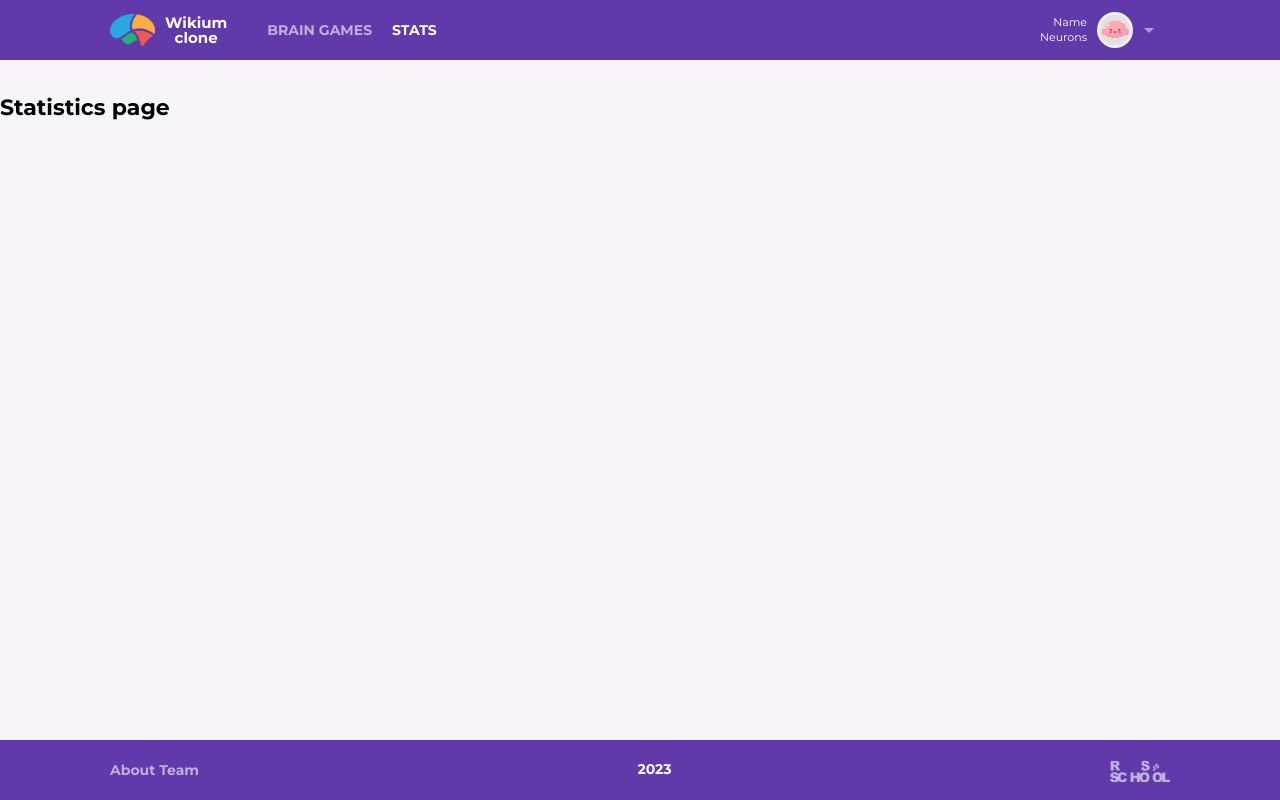
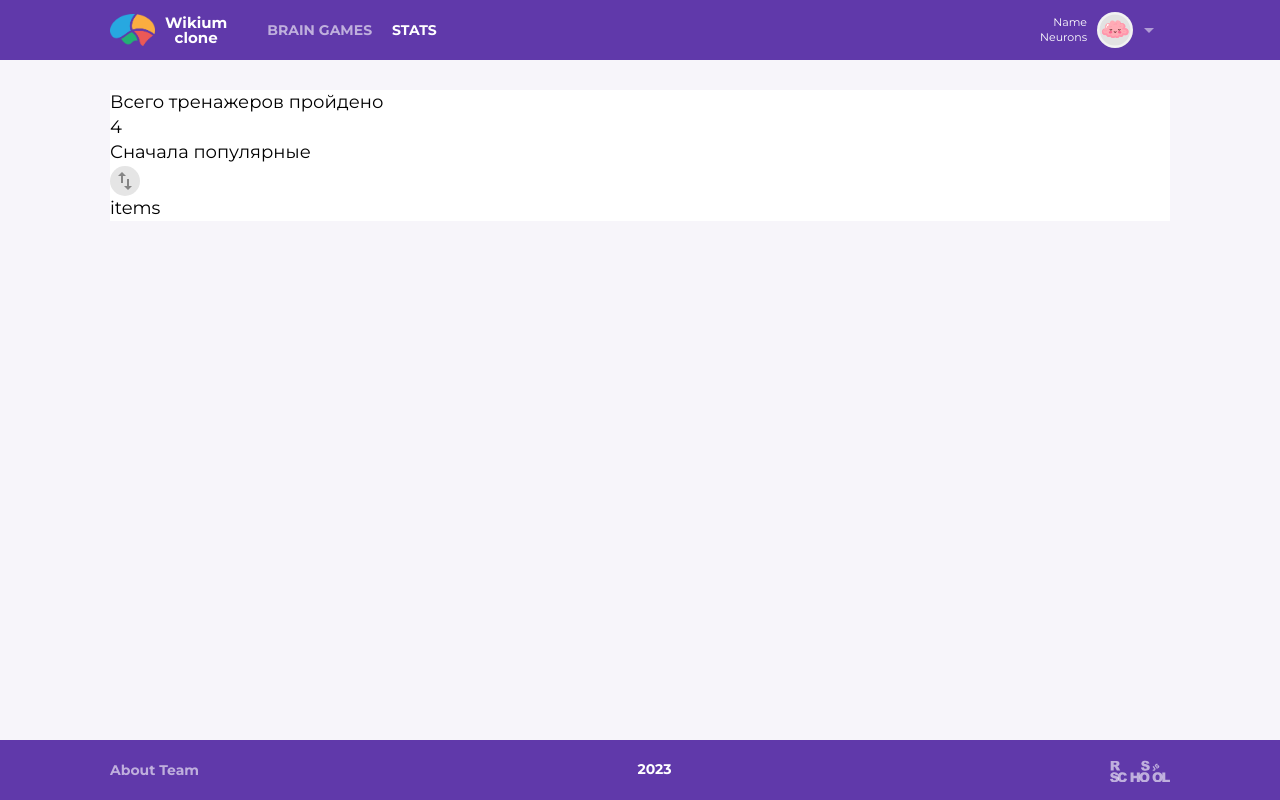
Before and after one commit to Ponomareva-Nina/Wikium-Clone, a React (Create React App) app in the folder client/: page /stats in a window 1280 px wide. Built offline with nearby package versions, Linux system fonts and the light colour scheme.

Commit message:
feat: create modules for statistics

```diff
--- a/client/src/interfaces/GameInterface.ts
+++ b/client/src/interfaces/GameInterface.ts
@@ -16,3 +16,8 @@ export interface GameInterface {
   description: string;
   skills: Skill[];
 }
+
+export interface GameItem {
+  game: GameInterface;
+  attempts: number;
+}
--- /dev/null
+++ b/client/src/interfaces/Statistics.ts
@@ -0,0 +1,8 @@
+export type Statistics = Array<GameAttempt>;
+
+export interface GameAttempt {
+  gameId: number;
+  category: string;
+  date: Date;
+  neurons: number;
+}
--- /dev/null
+++ b/client/src/pages/StatisticsPage/AllTrainsChart/AllTrainsChart.module.scss
@@ -0,0 +1,10 @@
+.sort_btn {
+  outline: none;
+  width: 3rem;
+  height: 3rem;
+  display: flex;
+  justify-content: center;
+  align-items: center;
+  background: #e5e5e5;
+  border-radius: 50%;
+}
--- /dev/null
+++ b/client/src/pages/StatisticsPage/AllTrainsChart/AllTrainsChart.tsx
@@ -0,0 +1,42 @@
+import { useTranslation } from "react-i18next";
+import { FC, useEffect, useState } from "react";
+import styles from "./AllTrainsChart.module.scss";
+import sortIcon from "../../../assets/images/Statistics/sort-icon.svg";
+import { GameItem } from "../../../interfaces/GameInterface";
+
+interface AllTrainsChartProps {
+  trains: GameItem[] | null;
+}
+
+export const AllTrainsChart: FC<AllTrainsChartProps> = ({ trains }) => {
+  const { t } = useTranslation();
+
+  const [allTrainsNumber, setAllTrainsNumber] = useState(0);
+
+  const updateTrainsNumber = () => {
+    const trainsNumber = trains
+      ?.map((item) => {
+        return item.attempts;
+      })
+      .reduce((prev, next) => prev + next);
+    setAllTrainsNumber(trainsNumber || 0);
+  };
+
+  useEffect(() => {
+    updateTrainsNumber();
+  }, [trains]);
+
+  return (
+    <>
+      <div>{t("StatisticsPage.allTrains")}</div>
+      <div>{allTrainsNumber}</div>
+      <div>
+        <p>Сначала популярные</p>
+        <button className={styles.sort_btn} type="button">
+          <img src={sortIcon} alt="" />
+        </button>
+      </div>
+      <div className={styles.games_list}>items</div>
+    </>
+  );
+};
--- /dev/null
+++ b/client/src/pages/StatisticsPage/StatisticsPage.module.scss
@@ -0,0 +1,3 @@
+.chart {
+  background-color: var(--bg-popup-color);
+}
--- a/client/src/pages/StatisticsPage/StatisticsPage.tsx
+++ b/client/src/pages/StatisticsPage/StatisticsPage.tsx
@@ -1,3 +1,65 @@
+import { useTranslation } from "react-i18next";
+import { useEffect, useState } from "react";
+import styles from "./StatisticsPage.module.scss";
+import { games } from "../../constants/games";
+import { Statistics } from "../../interfaces/Statistics";
+import { AllTrainsChart } from "./AllTrainsChart/AllTrainsChart";
+import { GameItem } from "../../interfaces/GameInterface";
+
 export const StatisticsPage = () => {
-  return <h1>Statistics page</h1>;
+  const { t } = useTranslation();
+  // TO DO: Get data from server (Statistics[{ gameId; category; date; neurons]) instead of statistics below
+  const statistics: Statistics = [
+    {
+      gameId: 1,
+      category: "memory",
+      date: new Date(),
+      neurons: 240,
+    },
+    {
+      gameId: 0,
+      category: "concentration",
+      date: new Date(),
+      neurons: 180,
+    },
+    {
+      gameId: 1,
+      category: "memory",
+      date: new Date(),
+      neurons: 120,
+    },
+    {
+      gameId: 1,
+      category: "memory",
+      date: new Date(),
+      neurons: 120,
+    },
+  ];
+
+  const [statisticsData, setStatisticsData] = useState(statistics);
+  const [trainsForPeriod, setTrainsForPeriod] = useState<null | GameItem[]>(null);
+
+  useEffect(() => {
+    const allTrains = games.map((game) => {
+      let attempts = 0;
+      statisticsData.forEach((item) => {
+        if (item.gameId === game.id) {
+          attempts += 1;
+        }
+      });
+      return {
+        game,
+        attempts,
+      };
+    });
+    setTrainsForPeriod(allTrains);
+  }, [statisticsData]);
+
+  return (
+    <div className="wrapper">
+      <div className={styles.chart}>
+        <AllTrainsChart trains={trainsForPeriod} />
+      </div>
+    </div>
+  );
 };
--- a/client/src/translation/ru.json
+++ b/client/src/translation/ru.json
@@ -117,5 +117,8 @@
     "neuronsCreated": "Нейронов создано",
     "level": "уровень",
     "neurons": "нейронов"
+  },
+  "StatisticsPage": {
+    "allTrains": "Всего тренажеров пройдено"
   }
 }
```
Also changed, not shown: client/src/assets/images/Statistics/sort-icon.svg (added).
